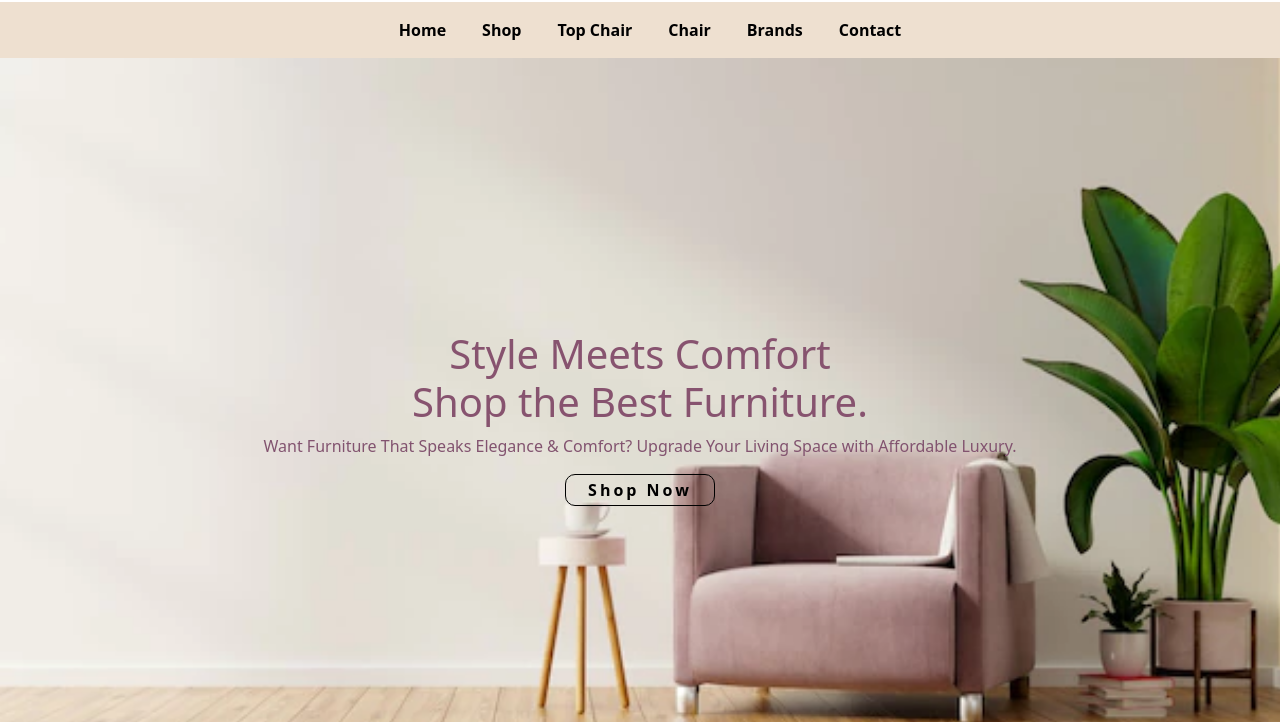
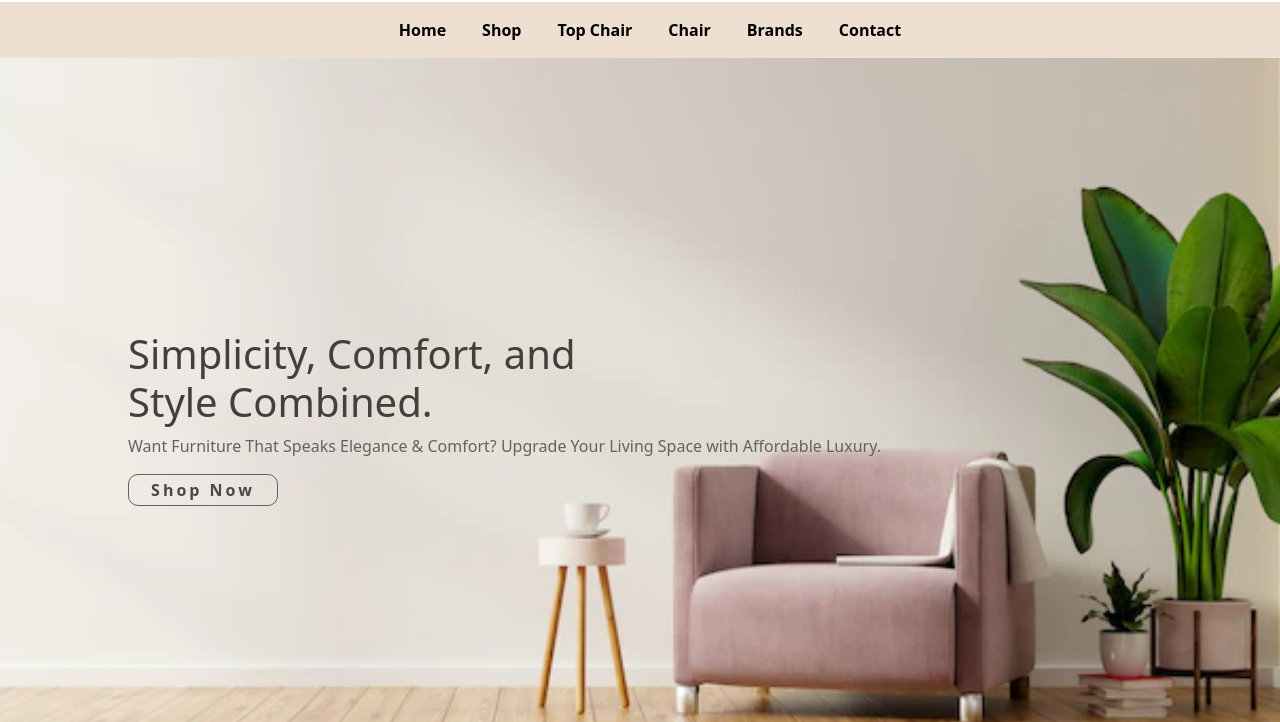
Before and after one commit to sadia2110/Project-Furniture-Shop, a plain HTML site: page index.html in a window 1280 px wide. Shown: the part 78-800 px from the top of the page. Drawn offline with nearby package versions, Linux system fonts and the light colour scheme.

Commit message:
Updated index.html and style.css

```diff
--- a/index.html
+++ b/index.html
@@ -4,7 +4,7 @@
     <meta charset="UTF-8">
     <meta http-equiv="X-UA-Compatible" content="IE=edge">
     <meta name="viewport" content="width=device-width, initial-scale=1.0">
-    <title>Furniture</title>
+    <title>Project 1</title>
     <link rel="stylesheet" href="style.css">
 
     <!-- bootstrap cdn -->
@@ -56,11 +56,11 @@
     <!-- Main Navbar Ends Here -->
 
     <!-- Main Content Starts Here-->
-    <div class="main-content d-flex align-items-center justify-content-center text-center text-white" style="height: 90vh; background-image: url(./image/background.png); background-size: cover;">
+    <div class="main-content d-flex align-items-center text-white" style="height: 90vh; background-image: url(./image/background.png); background-size: cover;">
         <div>
-            <h1>Style Meets Comfort  <br> Shop the Best Furniture.</h1>
+            <h1>Simplicity, Comfort, and <br> Style Combined.</h1>
             <p>Want Furniture That Speaks Elegance & Comfort? Upgrade Your Living Space with Affordable Luxury.</p>
-            <button class="btn1">Shop Now</button>
+            <button class="btn1" style="color: rgb(75, 71, 71) ;">Shop Now</button>
         </div>
     </div>
 
--- a/style.css
+++ b/style.css
@@ -49,22 +49,24 @@
     background-image: url(./image/background.png);
     background-size: cover;
     background-position: 70%;
+    padding-left: 10%;
 }
 
 .main-content h1 {
     font-size: 2.5rem;
     font-weight:500;
-    color: rgb(135, 83, 111);
+    color: rgb(66, 63, 63);
 }
 .main-content p{
-    color: rgb(130, 83, 111);
+    /* color: rgb(130, 83, 111); */
+    color: rgb(99, 98, 98);
 }
 
 .btn1 {
     width: 150px;
     height: 32px;
     background: transparent;
-    border: 1px solid black;
+    border: 1px solid rgb(99, 98, 98);
     border-radius: 10px;
     letter-spacing: 3px;
     font-weight: bold;
```
